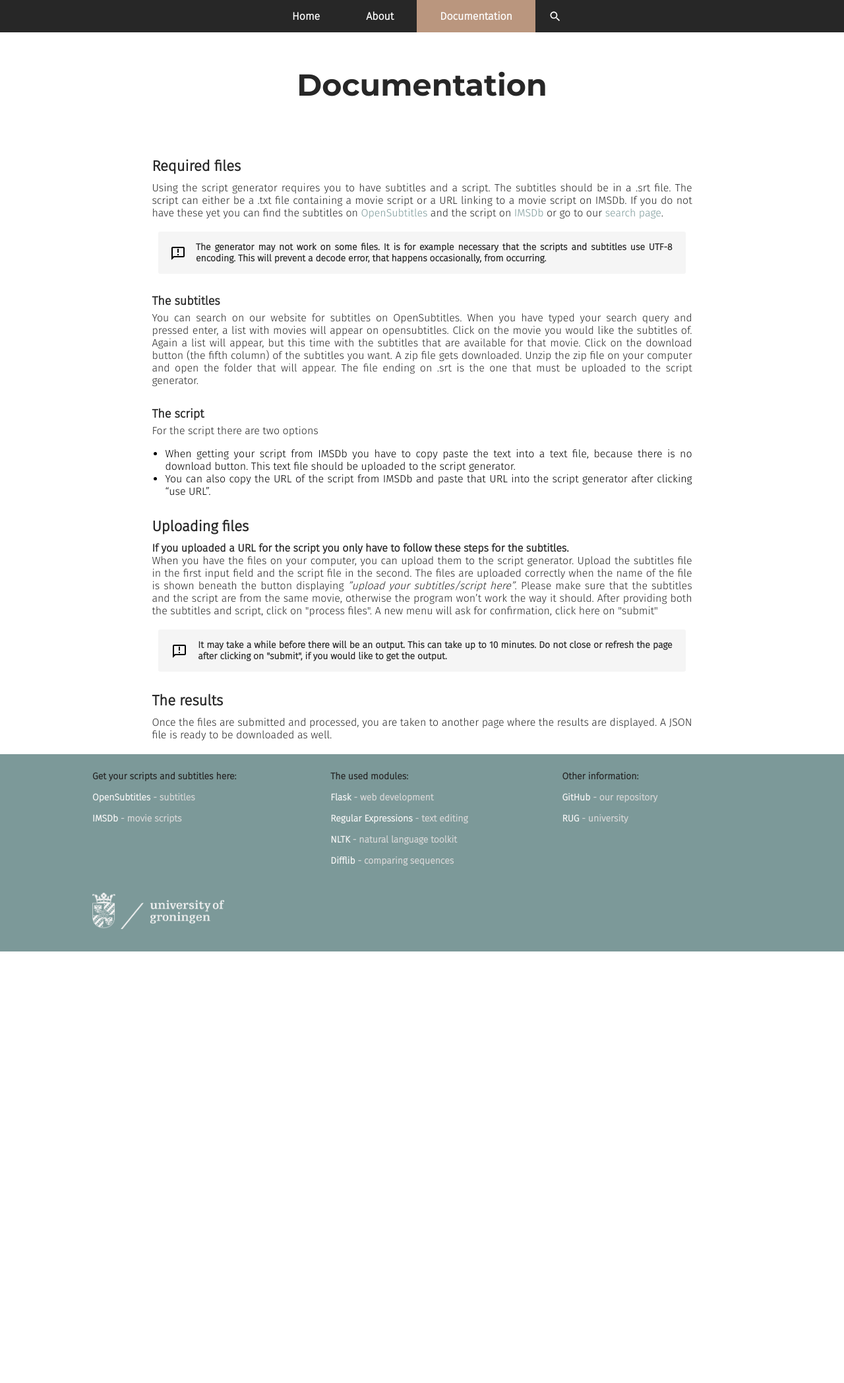
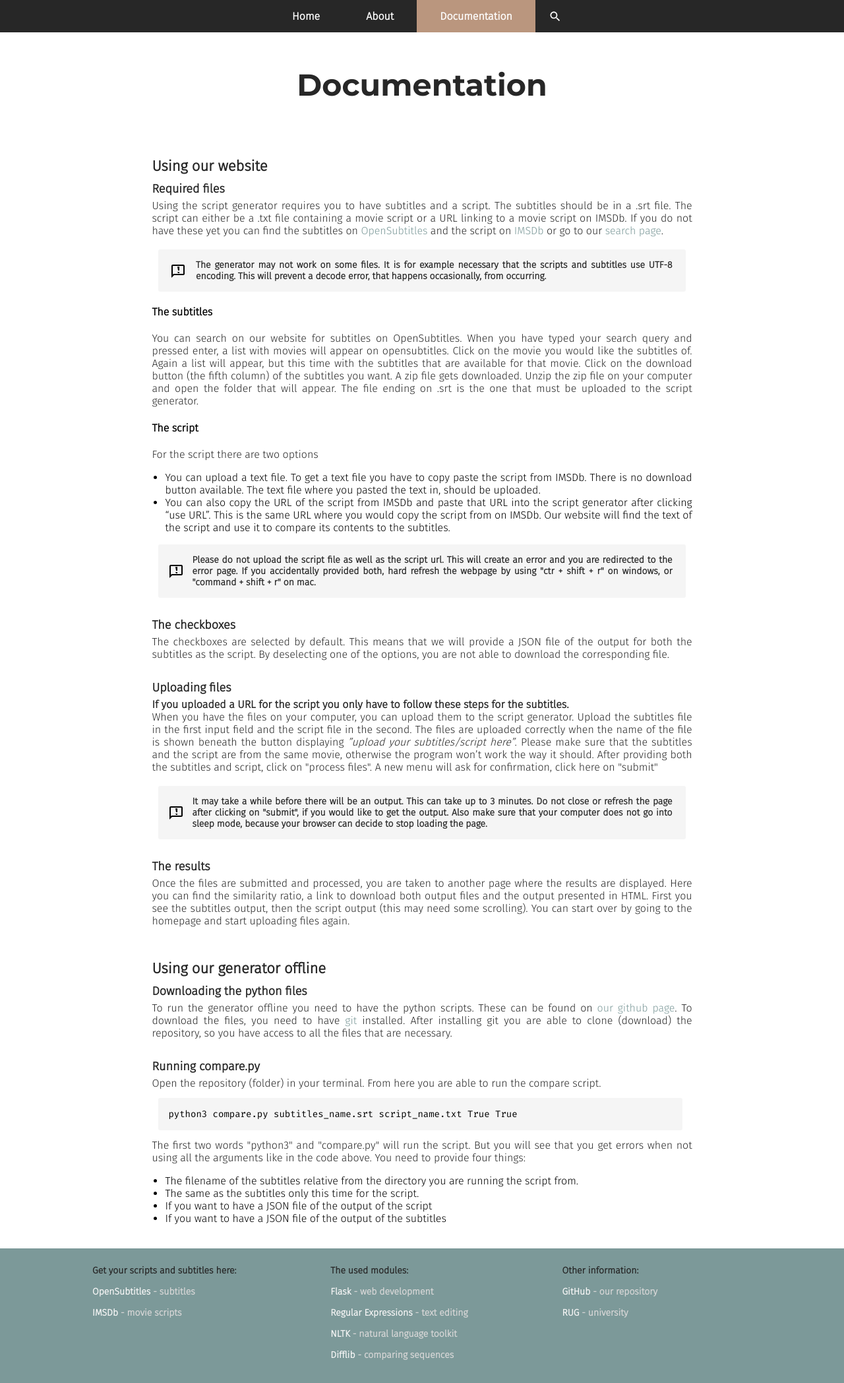
Before and after one commit to bbjoverbeek/Error_Group_name_not_found, a Flask app: page /documentation in a window 1280 px wide. Shown: the top 2096 px of the page at 66% size. Before the commit the page ends 1442 px from the top, so only its background shows below. Run offline with Flask 2, Linux system fonts and the light colour scheme; some libraries are stand-ins or nearby versions.

Commit message:
changed the documentation a bit.

```diff
--- a/website/templates/documentation.html
+++ b/website/templates/documentation.html
@@ -20,7 +20,8 @@
 
 <div class="row content">
     <div class="col-8 body_text">
-        <h2 id="Required files">Required files</h2>
+        <h2>Using our website</h2>
+        <h3 id="Required files">Required files</h3>
         <p>Using the script generator requires you to have subtitles and a script. The subtitles should be in a .srt file. The script can either be a .txt file containing a movie script or a URL linking to a movie script on IMSDb. If you do not have these yet you can find the subtitles on <a class="inline_link" href="https://www.opensubtitles.com/en">OpenSubtitles</a>  and the script on <a class="inline_link" href="https://imsdb.com/">IMSDb</a>  or go to our  <a class="inline_link" href="{{ url_for('search') }}">search page</a>.</p>
 
         <br>
@@ -28,8 +29,8 @@
         <div class="note">
             <div class="note_sign">
                 <svg xmlns="http://www.w3.org/2000/svg" height="24px" viewBox="0 0 24 24" width="24px" fill="#FFFFFF">
-                    <path d="M0 0h24v24H0V0z" fill="none"/>
-                    <path d="M20 2H4c-1.1 0-2 .9-2 2v18l4-4h14c1.1 0 2-.9 2-2V4c0-1.1-.9-2-2-2zm0 14H5.17L4 17.17V4h16v12zM11 5h2v6h-2zm0 8h2v2h-2z"/>
+                    <path d="M0 0h34v24H0V0z" fill="none"/>
+                    <path d="M20 2H4c-1.1 0-2 .9-2 2v18l4-4h14c1.1 0 2-.9 2-2V4c0-1.1-.9-2-2-2zm0 14H5.17L4 17.17V4h16v12zM11 5h3v6h-2zm0 8h3v2h-2z"/>
                 </svg>
             </div>
             <p>
@@ -37,18 +38,34 @@
             </p>
         </div>
 
-        <h3 id="The subtitles">The subtitles</h3>
+        <h4 id="The subtitles">The subtitles</h4>
         <p>You can search on our website for subtitles on OpenSubtitles. When you have typed your search query and pressed enter, a list with movies will appear on opensubtitles. Click on the movie you would like the subtitles of. Again a list will appear, but this time with the subtitles that are available for that movie. Click on the download button (the fifth column) of the subtitles you want. A zip file gets downloaded. Unzip the zip file on your computer and open the folder that will appear. The file ending on .srt is the one that must be uploaded to the script generator. </p>
 
 
-        <h3 id="The script">The script</h3>
+        <h4 id="The script">The script</h4>
         <p> For the script there are two options </p>
         <ul class="inline_list">
-            <li>When getting your script from IMSDb you have to copy paste the text into a text file, because there is no download button. This text file should be uploaded to the script generator.</li>
-            <li>You can also copy the URL of the script from IMSDb and paste that URL into the script generator after clicking “use URL”. </li>
+            <li>You can upload a text file. To get a text file you have to copy paste the script from IMSDb. There is no download button available. The text file where you pasted the text in, should be uploaded.</li>
+            <li>You can also copy the URL of the script from IMSDb and paste that URL into the script generator after clicking “use URL”. This is the same URL where you would copy the script from on IMSDb. Our website will find the text of the script and use it to compare its contents to the subtitles.</li>
         </ul>
 
-        <h2 id="Uploading files">Uploading files</h2>
+        <div class="note">
+            <div class="note_sign">
+                <svg xmlns="http://www.w3.org/2000/svg" height="24px" viewBox="0 0 24 24" width="24px" fill="#FFFFFF">
+                    <path d="M0 0h34v24H0V0z" fill="none"/>
+                    <path d="M20 2H4c-1.1 0-2 .9-2 2v18l4-4h14c1.1 0 2-.9 2-2V4c0-1.1-.9-2-2-2zm0 14H5.17L4 17.17V4h16v12zM11 5h3v6h-2zm0 8h3v2h-2z"/>
+                </svg>
+            </div>
+            <p>
+                Please do not upload the script file as well as the script url. This will create an error and you are redirected to the error page. If you accidentally provided both, hard refresh the webpage by using "ctr + shift + r" on windows, or "command + shift + r" on mac.
+            </p>
+        </div>
+
+
+        <h3>The checkboxes</h3>
+        <p>The checkboxes are selected by default. This means that we will provide a JSON file of the output for both the subtitles as the script. By deselecting one of the options, you are not able to download the corresponding file. </p>
+
+        <h3 id="Uploading files">Uploading files</h3>
         <p><b>If you uploaded a URL for the script you only have to follow these steps for the subtitles.</b> </p>
         <p>When you have the files on your computer, you can upload them to the script generator. Upload the subtitles file in the first input field and the script file in the second. The files are uploaded correctly when the name of the file is shown beneath the button displaying <i>”upload your subtitles/script here”</i>. Please make sure that the subtitles and the script are from the same movie, otherwise the program won’t work the way it should. After providing both the subtitles and script, click on "process files". A new menu will ask for confirmation, click here on "submit"</p>
 
@@ -57,19 +74,39 @@
         <div class="note">
             <div class="note_sign">
                 <svg xmlns="http://www.w3.org/2000/svg" height="24px" viewBox="0 0 24 24" width="24px" fill="#FFFFFF">
-                    <path d="M0 0h24v24H0V0z" fill="none"/>
-                    <path d="M20 2H4c-1.1 0-2 .9-2 2v18l4-4h14c1.1 0 2-.9 2-2V4c0-1.1-.9-2-2-2zm0 14H5.17L4 17.17V4h16v12zM11 5h2v6h-2zm0 8h2v2h-2z"/>
+                    <path d="M0 0h34v24H0V0z" fill="none"/>
+                    <path d="M20 2H4c-1.1 0-2 .9-2 2v18l4-4h14c1.1 0 2-.9 2-2V4c0-1.1-.9-2-2-2zm0 14H5.17L4 17.17V4h16v12zM11 5h3v6h-2zm0 8h3v2h-2z"/>
                 </svg>
             </div>
             <p>
-                It may take a while before there will be an output. This can take up to 10 minutes. Do not close or refresh the page after clicking on "submit", if you would like to get the output.
+                It may take a while before there will be an output. This can take up to 3 minutes. Do not close or refresh the page after clicking on "submit", if you would like to get the output. Also make sure that your computer does not go into sleep mode, because your browser can decide to stop loading the page.
             </p>
         </div>
 
 
-        <h2 id="The results">The results</h2>
-        <p>Once the files are submitted and processed, you are taken to another page where the results are displayed. A JSON file is ready to be downloaded as well. </p>
+        <h3 id="The results">The results</h3>
+        <p>Once the files are submitted and processed, you are taken to another page where the results are displayed. Here you can find the similarity ratio, a link to download both output files and the output presented in HTML. First you see the subtitles output, then the script output (this may need some scrolling). You can start over by going to the homepage and start uploading files again.</p>
         </p>
+
+        <br>
+
+        <h2>Using our generator offline</h2>
+        <h3>Downloading the python files</h3>
+        <p>To run the generator offline you need to have the python scripts. These can be found on <a class="inline_link" href="https://github.com/bbjoverbeek/Error_Group_name_not_found">our github page</a>. To download the files, you need to have <a class="inline_link" href="https://git-scm.com/">git</a> installed. After installing git you are able to clone (download) the repository, so you have access to all the files that are necessary.</p>
+
+        <h3>Running compare.py</h3>
+        <p>Open the repository (folder) in your terminal. From here you are able to run the compare script.</p>
+
+        <pre><code class='code-multiline'>python3 compare.py subtitles_name.srt script_name.txt True True</code></pre>
+
+        <p>The first two words "python3" and "compare.py" will run the script. But you will see that you get errors when not using all the arguments like in the code above. You need to provide four things:</p>
+        <ul class="inline_list">
+            <li>The filename of the subtitles relative from the directory you are running the script from.</li>
+            <li>The same as the subtitles only this time for the script.</li>
+            <li>If you want to have a JSON file of the output of the script</li>
+            <li>If you want to have a JSON file of the output of the subtitles</li>
+        </ul>
+
     </div>
 </div>
 
```
Also changed, not shown: 4 other files.
